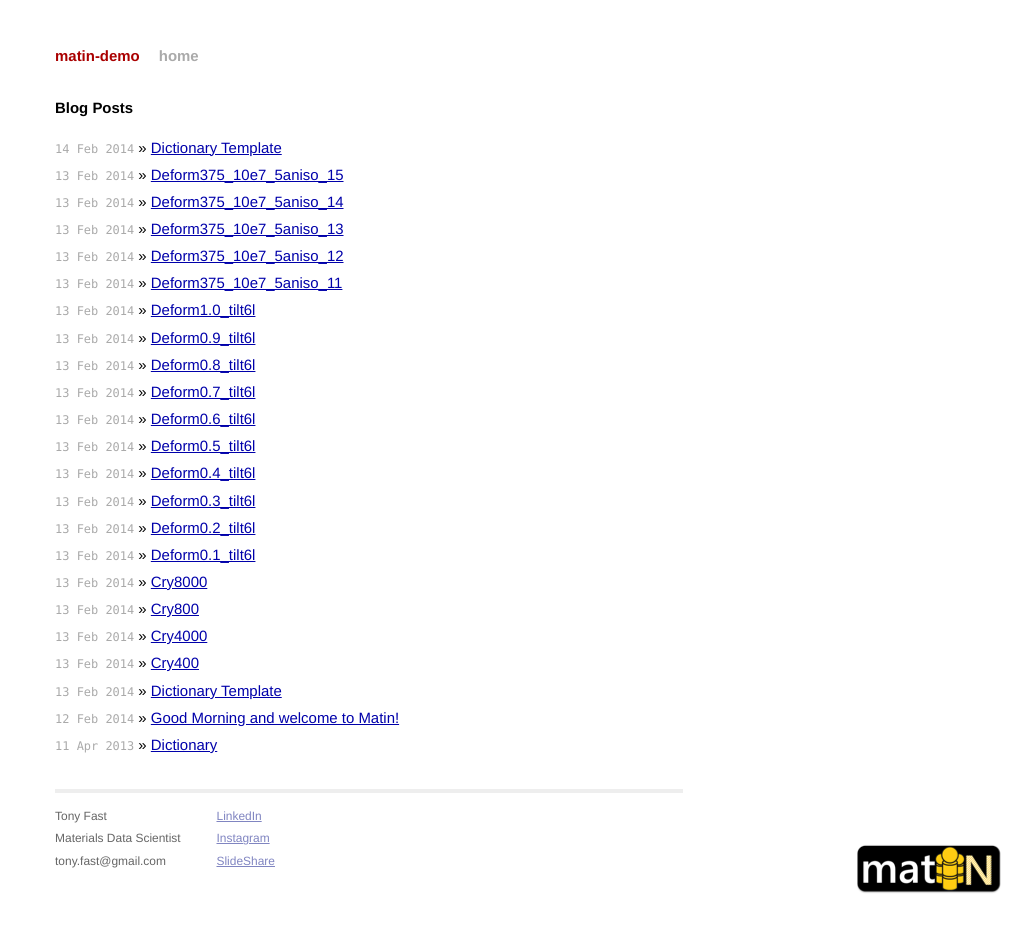
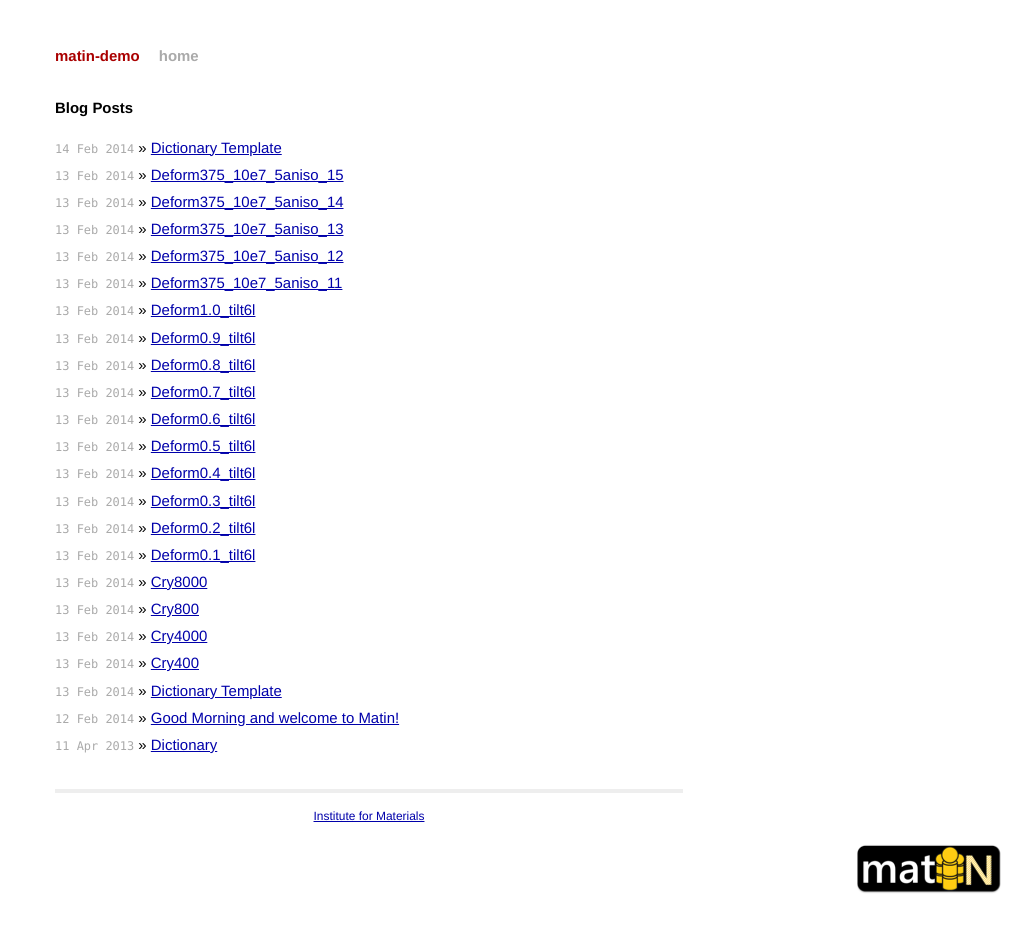
Before and after one commit to tonyfast/matin-polymer-demo, a Jekyll site: the page built from index.html, in a window 1280 px wide. Shown: the whole page, without its empty margins (271-1280 px from the left). Built offline with Jekyll 4.4.1, drawn with Linux system fonts in a browser that asks for light colours; Markdown is read by kramdown in place of the engine named in the settings.

Commit message:
Update default.html

```diff
--- a/_layouts/default.html
+++ b/_layouts/default.html
@@ -24,20 +24,7 @@
           {{ content }}
 
           <div class="footer">
-            <div class="contact">
-              <p>
-                Tony Fast<br />
-                Materials Data Scientist<br />
-                tony.fast@gmail.com
-              </p>
-            </div>
-            <div class="contact">
-              <p>
-                <a href="http://www.linkedin.com/in/tonyfast">LinkedIn</a></br>
-                <a href="https://instagram.com/docfast">Instagram</a></br>
-                <a href="https://slideshare.net/tonyfast1">SlideShare</a></br>
-
-              </p>
+            <p><center><a href="materials.gateched.edu">Institute for Materials</a></center></p>
             </div>
           </div>
         </div>
```
